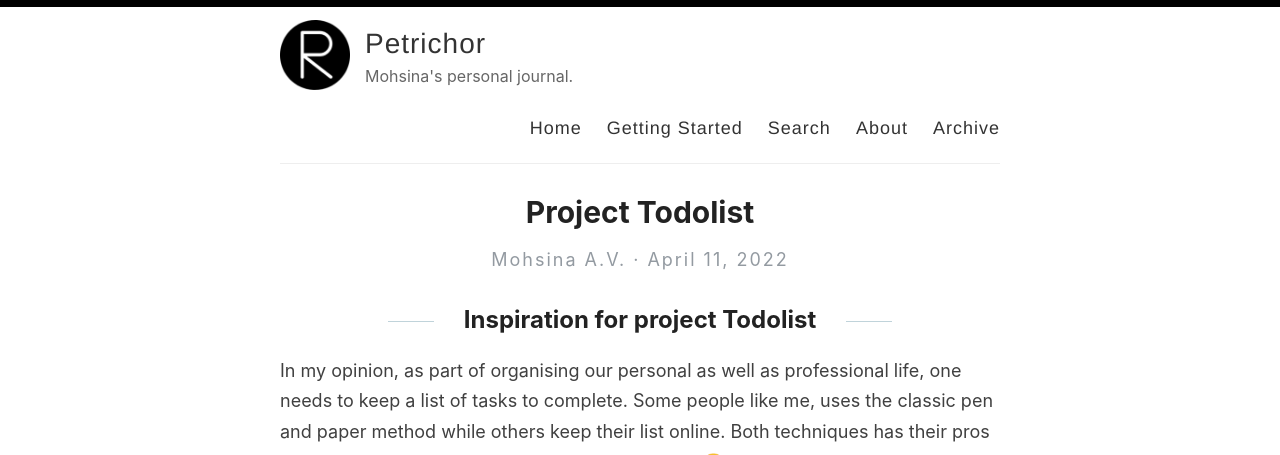
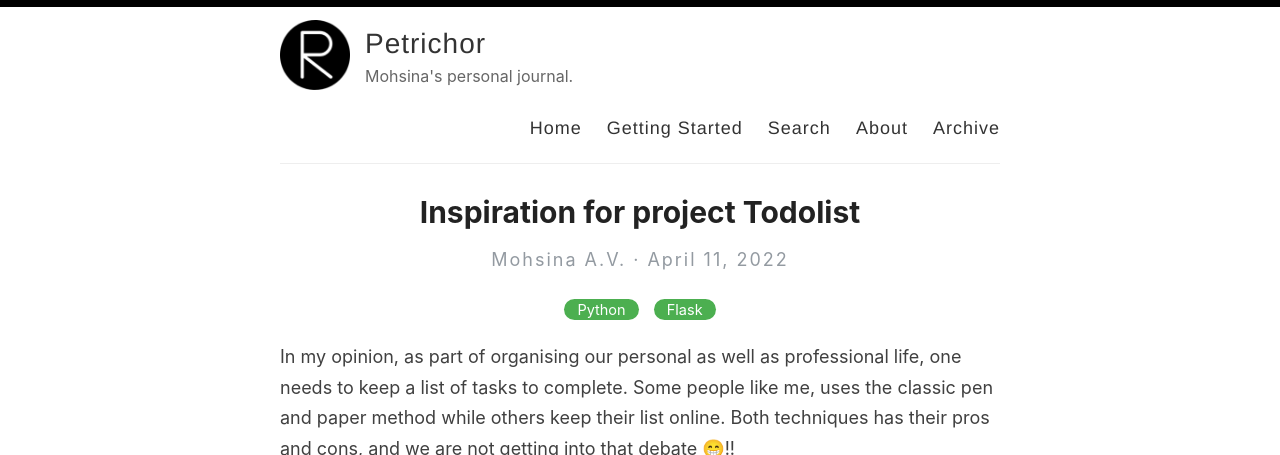
Before and after one commit to mohsinaav/mohsinaav.github.io, a Jekyll site: the page built from _posts/2022-04-11-Project-Todolist.md, in a window 1280 px wide and 900 px high, cut to the strip 0-455 px from the top of the window. Built offline with Jekyll 4.4.1, drawn with Linux system fonts in a browser that asks for light colours; our own code applies the rules of GitHub Pages for plain Markdown files.

Commit message:
Update 2022-04-11-Project-Todolist.md

```diff
--- a/_posts/2022-04-11-Project-Todolist.md
+++ b/_posts/2022-04-11-Project-Todolist.md
@@ -1,5 +1,8 @@
-
-## Inspiration for project Todolist
+---
+layout: post
+title: Inspiration for project Todolist
+categories: [Python, Flask]
+---
 
 In my opinion, as part of organising our personal as well as professional life, one needs to keep a
 list of tasks to complete. Some people like me, uses the classic pen and paper method while others keep
```
